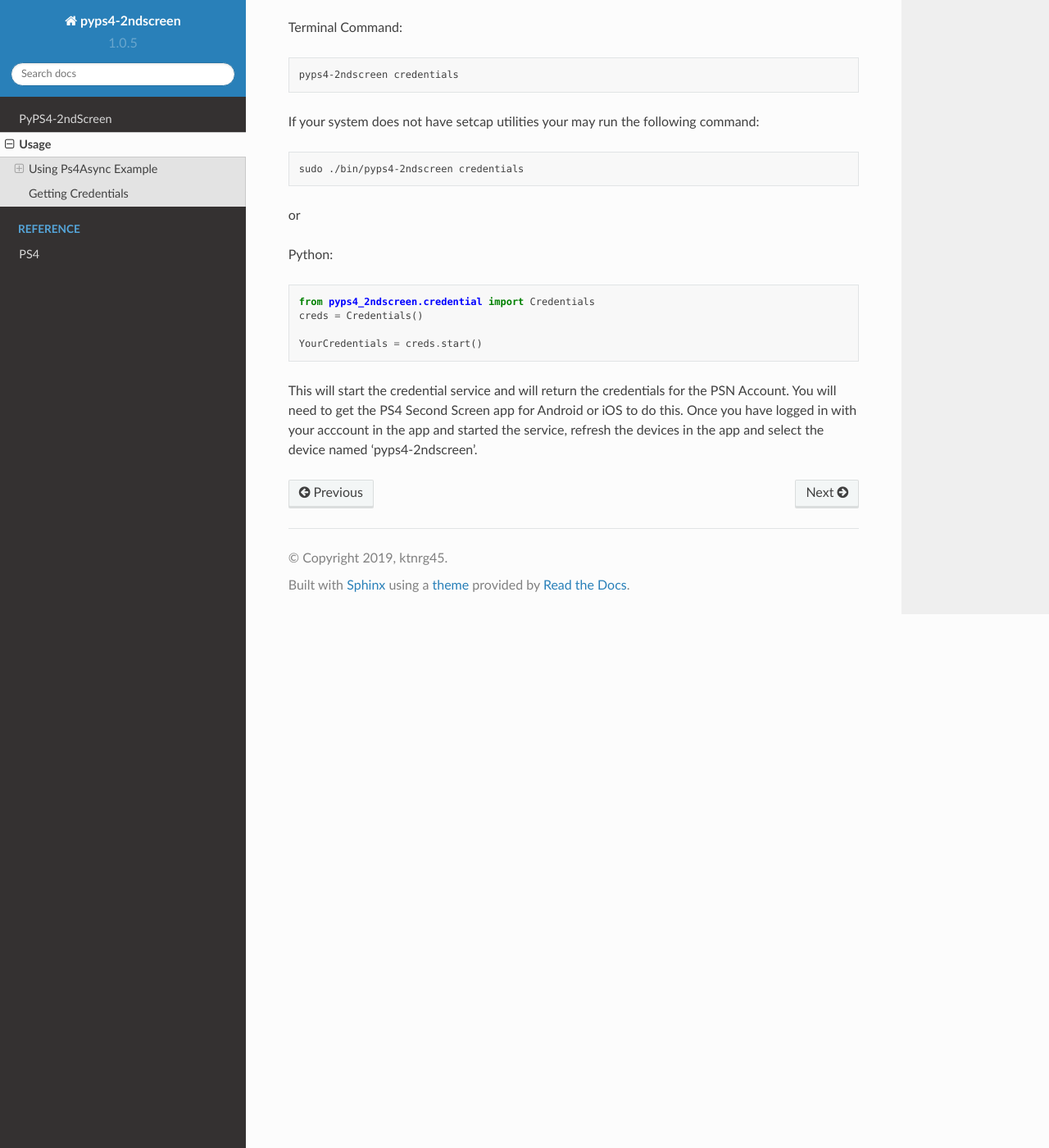
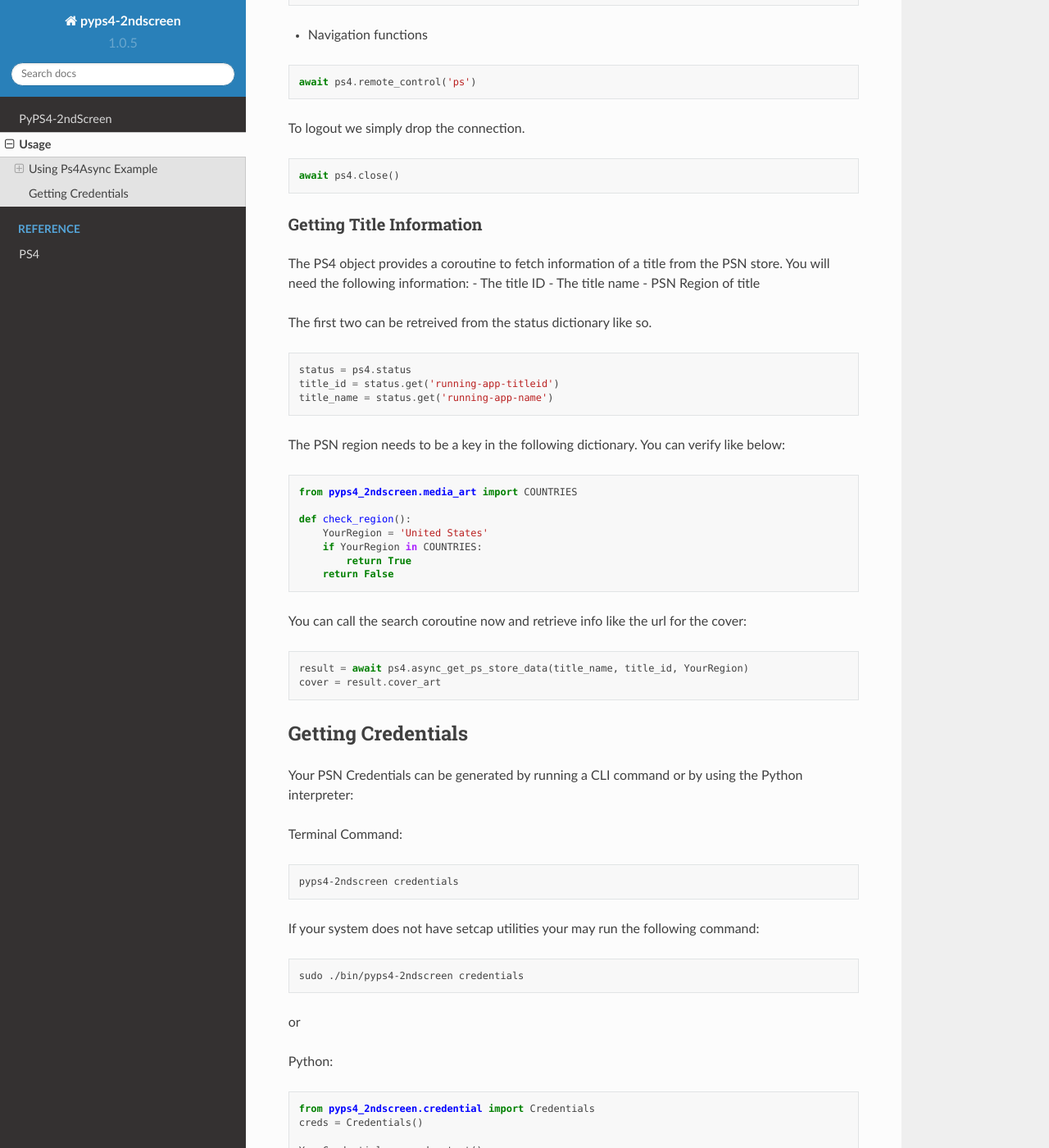
Before and after one commit to ktnrg45/pyps4-2ndscreen, a Sphinx documentation site: the page built from docs/source/usage.rst, in a window 1280 px wide and 1400 px high, scrolled down 2491 px. Shown: the whole window at 82% size. Built offline with Sphinx 7.4.7 and the Read the Docs theme 2.0.0, drawn with Linux system fonts in a browser that asks for light colours; some of the changed text lies outside the part shown.

```diff
--- a/docs/source/usage.rst
+++ b/docs/source/usage.rst
@@ -10,6 +10,10 @@
 
 There are two versions of the Ps4 object/class: :class:`pyps4_2ndscreen.ps4.Ps4Legacy` and :class:`pyps4_2ndscreen.ps4.Ps4Async`. The :class:`pyps4_2ndscreen.ps4.Ps4Async` version is recommended over the :class:`pyps4_2ndscreen.ps4.Ps4Legacy` version which may be deprecated in the future.
 The difference between the two is that the :class:`pyps4_2ndscreen.ps4.Ps4Legacy` class uses synchronous sockets (socket.socket) while the :class:`pyps4_2ndscreen.ps4.Ps4Async` class uses asyncio transports and protocols. If using the Async version, a running asyncio event loop is required.
+
+:class:`pyps4_2ndscreen.ps4.Ps4Legacy` is suited for running single commands.
+
+:class:`pyps4_2ndscreen.ps4.Ps4Async` is best suited for a runtime environment/application.
 
 Using Ps4Async Example
 ========================
@@ -39,10 +43,12 @@
 
 .. code:: python
 
+    from pyps4_2ndscreen.ps4 import Ps4Async
+
     ip_address = '192.168.0.3'
     creds = 'yourcredentials'
     ps4 = Ps4Async(ip_address, creds)
-    ps4.ddp_protocol = ddp_protocol
+    ps4.set_protocol(ddp_protocol)
 
 
 Getting Status
@@ -56,6 +62,14 @@
 
     status = ps4.get_status()
 
+When the PS4 console is on and you have assigned the DDP Protocol to the Ps4 instance, you can add a callback to be called when the PS4 status updates. The callback must be a callable with no arguments.
+
+.. code:: python
+
+    ps4.add_callback(YourCallback)
+
+The DDP protocol will now handle polling the PS4 console. However, when the PS4 goes into standby or is turned off, you will have to poll the PS4 yourself.
+
 
 Controlling
 -----------
@@ -110,6 +124,42 @@
     await ps4.close()
 
 
+Getting Title Information
+--------------------------
+The PS4 object provides a coroutine to fetch information of a title from the PSN store.
+You will need the following information:
+- The title ID
+- The title name
+- PSN Region of title
+
+The first two can be retreived from the status dictionary like so.
+
+.. code:: python
+
+    status = ps4.status
+    title_id = status.get('running-app-titleid')
+    title_name = status.get('running-app-name')
+
+The PSN region needs to be a key in the following dictionary. You can verify like below:
+
+.. code:: python
+
+    from pyps4_2ndscreen.media_art import COUNTRIES
+
+    def check_region():
+        YourRegion = 'United States'
+        if YourRegion in COUNTRIES:
+            return True
+        return False
+
+
+You can call the search coroutine now and retrieve info like the url for the cover:
+
+.. code:: python
+
+    result = await ps4.async_get_ps_store_data(title_name, title_id, YourRegion)
+    cover = result.cover_art
+
 Getting Credentials
 =====================
 
```
Also changed, not shown: other parts of docs/source/usage.rst (+1 -1 lines), 1 other file.
